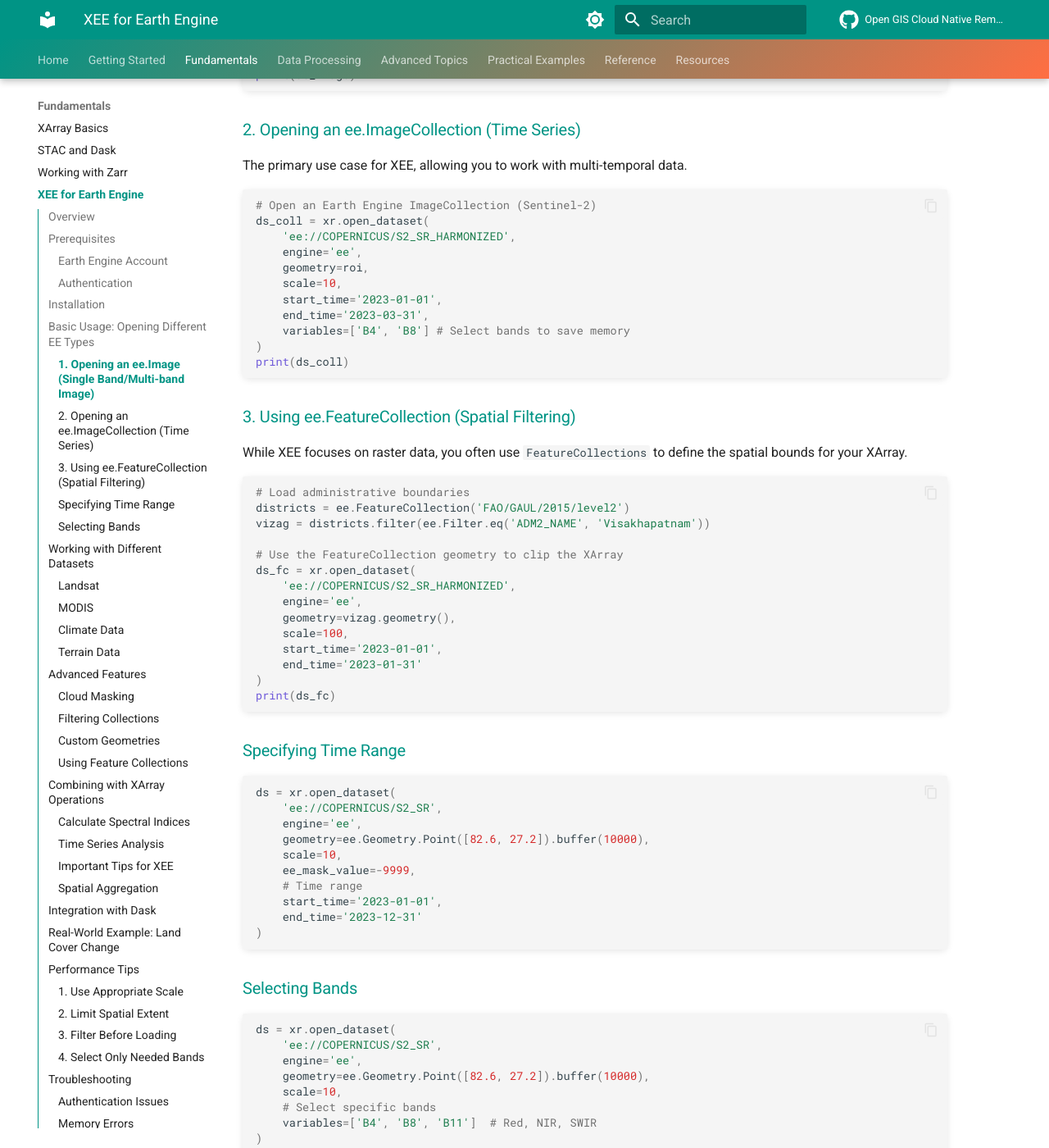
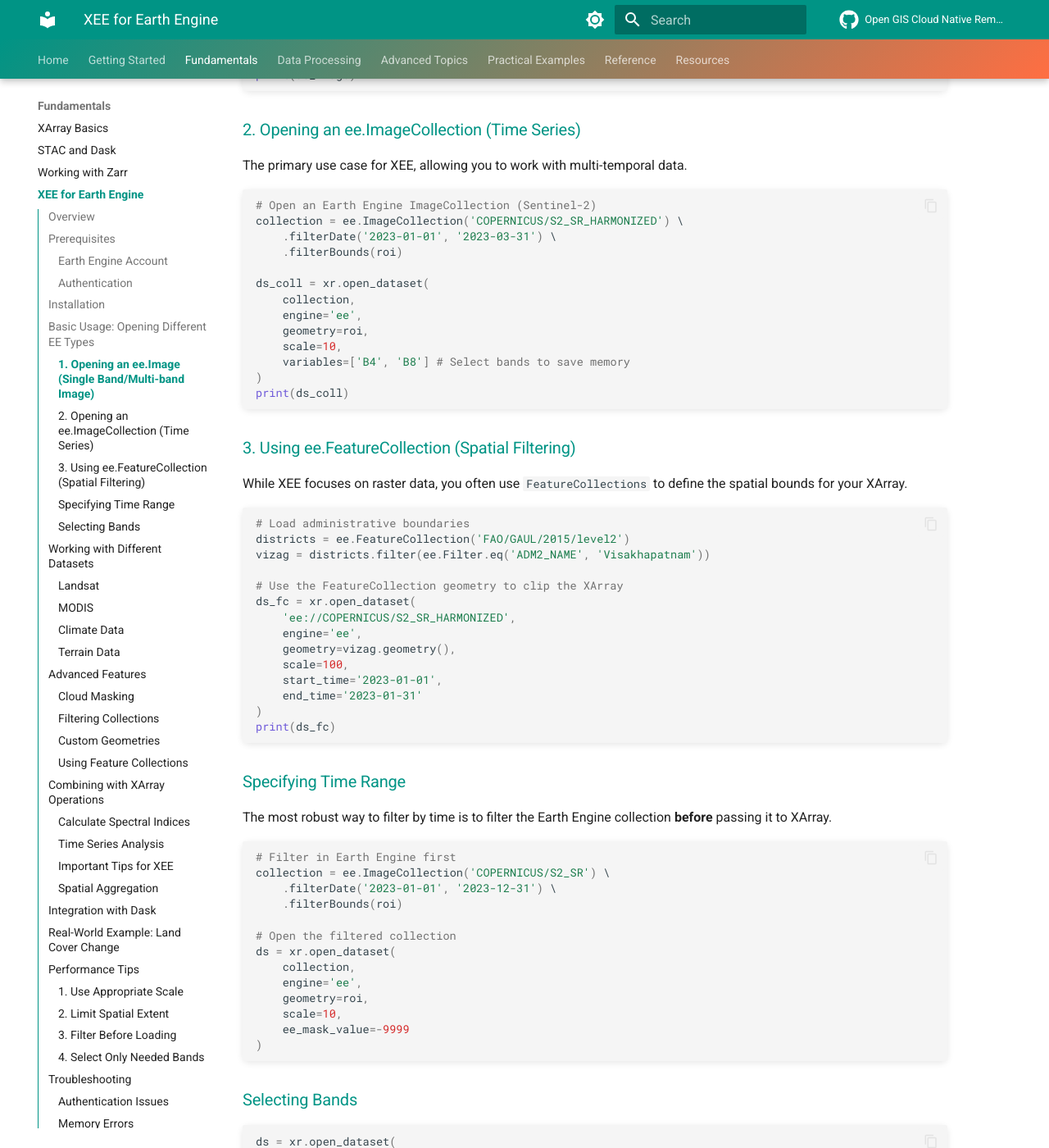
Before and after one commit to pulakeshpradhan/cloudgis, an MkDocs documentation site: the page built from docs/fundamentals/xee.md, in a window 1280 px wide and 1400 px high, scrolled down 1771 px. Shown: the whole window at 82% size. Built offline with MkDocs 1.6.1 and Material for MkDocs 9.7.7, drawn with Linux system fonts in a browser that asks for light colours; comment, search, counter and statistics services are not loaded.

Commit message:
Fix TypeError in XEE examples by filtering ImageCollection before opening

````diff
--- a/docs/fundamentals/xee.md
+++ b/docs/fundamentals/xee.md
@@ -80,13 +80,15 @@ The primary use case for XEE, allowing you to work with multi-temporal data.
 
 ```python
 # Open an Earth Engine ImageCollection (Sentinel-2)
+collection = ee.ImageCollection('COPERNICUS/S2_SR_HARMONIZED') \
+    .filterDate('2023-01-01', '2023-03-31') \
+    .filterBounds(roi)
+
 ds_coll = xr.open_dataset(
-    'ee://COPERNICUS/S2_SR_HARMONIZED',
+    collection,
     engine='ee',
     geometry=roi,
     scale=10,
-    start_time='2023-01-01',
-    end_time='2023-03-31',
     variables=['B4', 'B8'] # Select bands to save memory
 )
 print(ds_coll)
@@ -115,16 +117,21 @@ print(ds_fc)
 
 ### Specifying Time Range
 
+The most robust way to filter by time is to filter the Earth Engine collection **before** passing it to XArray.
+
 ```python
+# Filter in Earth Engine first
+collection = ee.ImageCollection('COPERNICUS/S2_SR') \
+    .filterDate('2023-01-01', '2023-12-31') \
+    .filterBounds(roi)
+
+# Open the filtered collection
 ds = xr.open_dataset(
-    'ee://COPERNICUS/S2_SR',
+    collection,
     engine='ee',
-    geometry=ee.Geometry.Point([82.6, 27.2]).buffer(10000),
+    geometry=roi,
     scale=10,
-    ee_mask_value=-9999,
-    # Time range
-    start_time='2023-01-01',
-    end_time='2023-12-31'
+    ee_mask_value=-9999
 )
 ```
 
````
Also changed, not shown: docs/examples/vegetation-vcf.md (+9 -5 lines).
